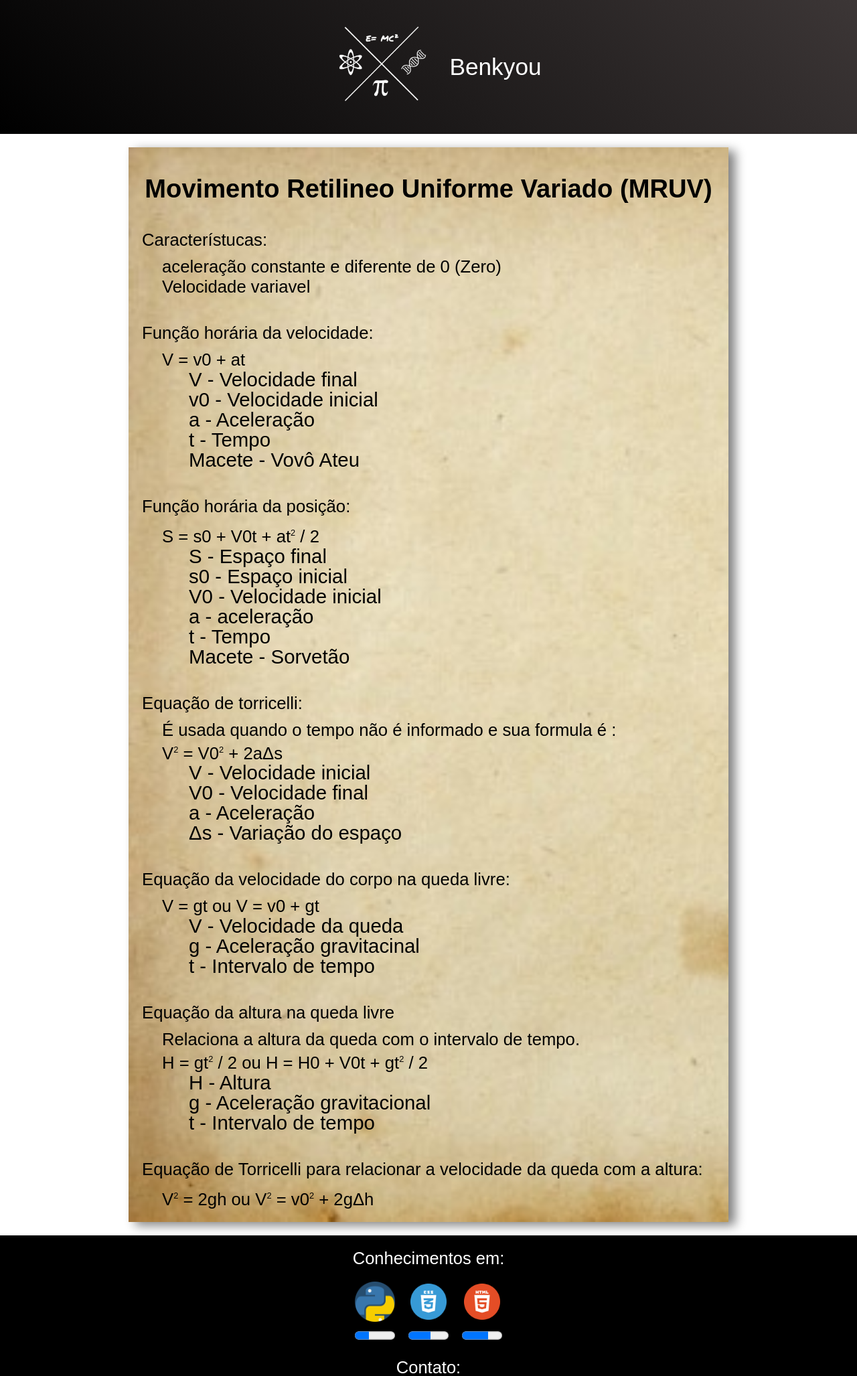
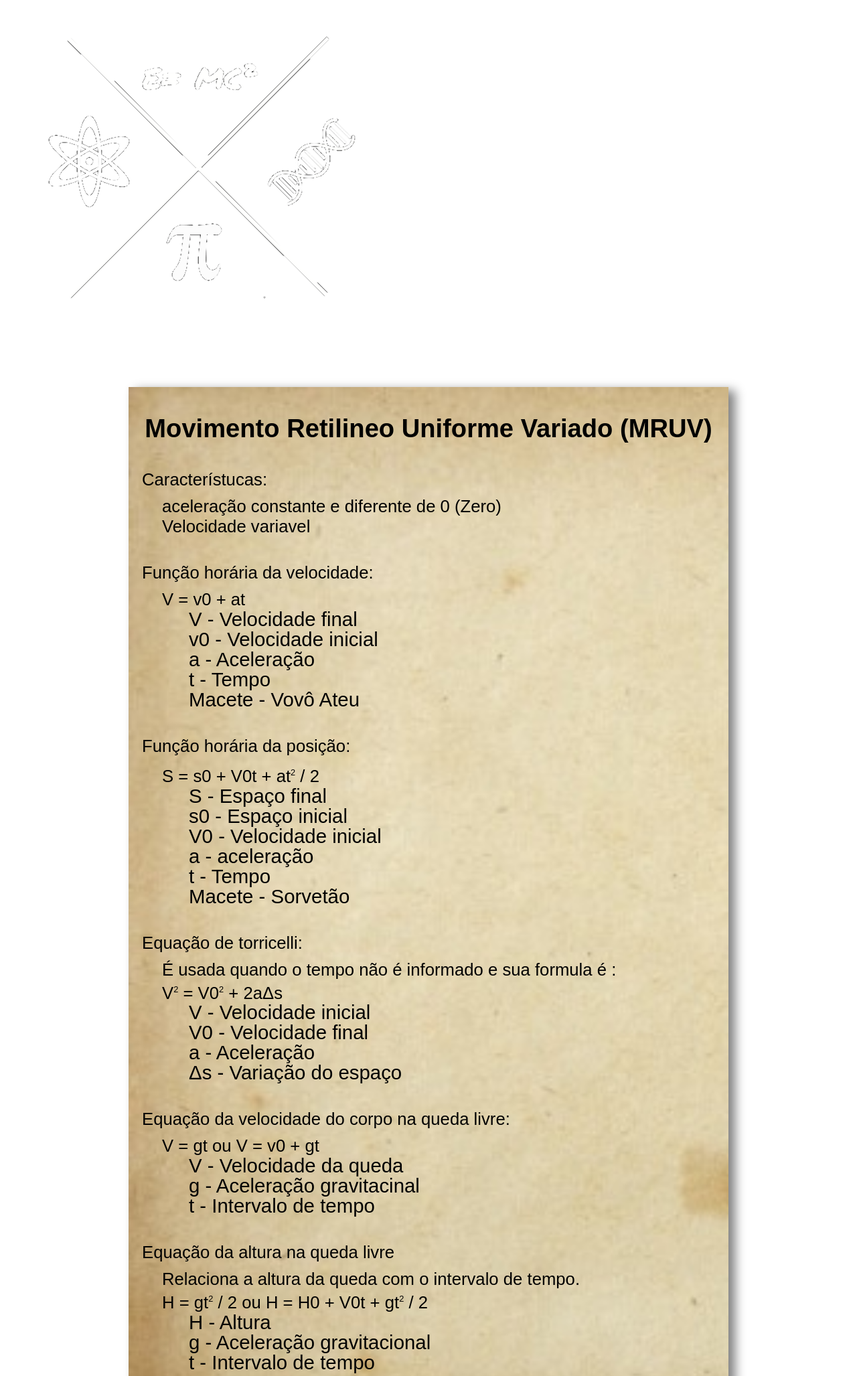
Before and after one commit to Rivaldo05/BenkyouV1.01, a PHP site: page /fisica/MRUV.html in a window 1280 px wide. Shown: the top 2055 px of the page at 67% size. Run offline with PHP 8.4, Linux system fonts and the light colour scheme.

Commit message:
Add files via upload

```diff
--- a/materia-estilo.css
+++ b/materia-estilo.css
@@ -9,25 +9,6 @@
 	font-family: arial, "sans serif";
 }
 
-.header{
-	background: linear-gradient(45deg, #000000, #3c3636);
-	width: 100%;
-	height: 25vh;
-	background-color: black;
-	display: flex;
-	justify-content: center;
-	align-items: center;
-}
-
-.img-header{
-	width: 200px;
-
-}
-
-.img-header img{
-	padding: 15px;
-	width: 100%;
-}
 
 .conteiner_conteudo section{
 	margin: 20px;
@@ -83,44 +64,6 @@ h1{
 	text-align: center;
 }
 
-.footer{
-	background-color: black;
-	width: 100%;
-	height: 100%;
-	color: white;
-	display: flex;
-	flex-direction: column;
-	justify-content: center;
-	align-items: center;
-
-}
-
-.footer span{
-	font-size: 1.3em;
-	margin-top: 20px;
-	margin-bottom: 20px;
-
-}
-
-.flex_rodape div + div{
-	margin-left: 20px;
-}
-
-.flex_rodape{
-	display: flex;
-	align-items: center;
-	justify-content: center;
-}
-
-.img_footer img,
-.progressBar progress{
-	width: 100%;
-}
-.img_footer,
-.progressBar{
-	max-width: 60px;
-	min-width: 50px;
-}
 
 @media screen and (max-width: 700px){
 	.img-header{
```
Also changed, not shown: index.php (added, +98 -0 lines).
